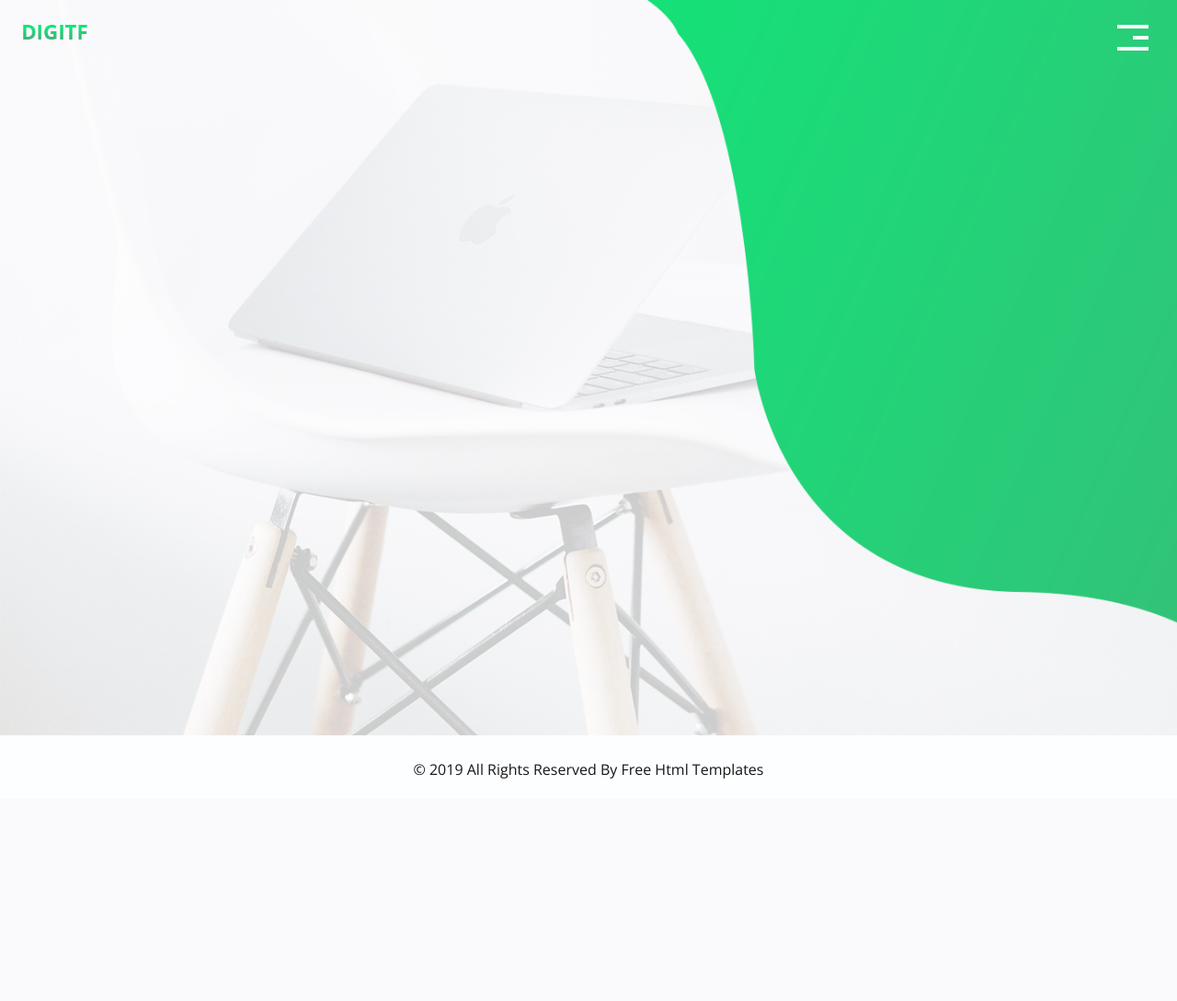
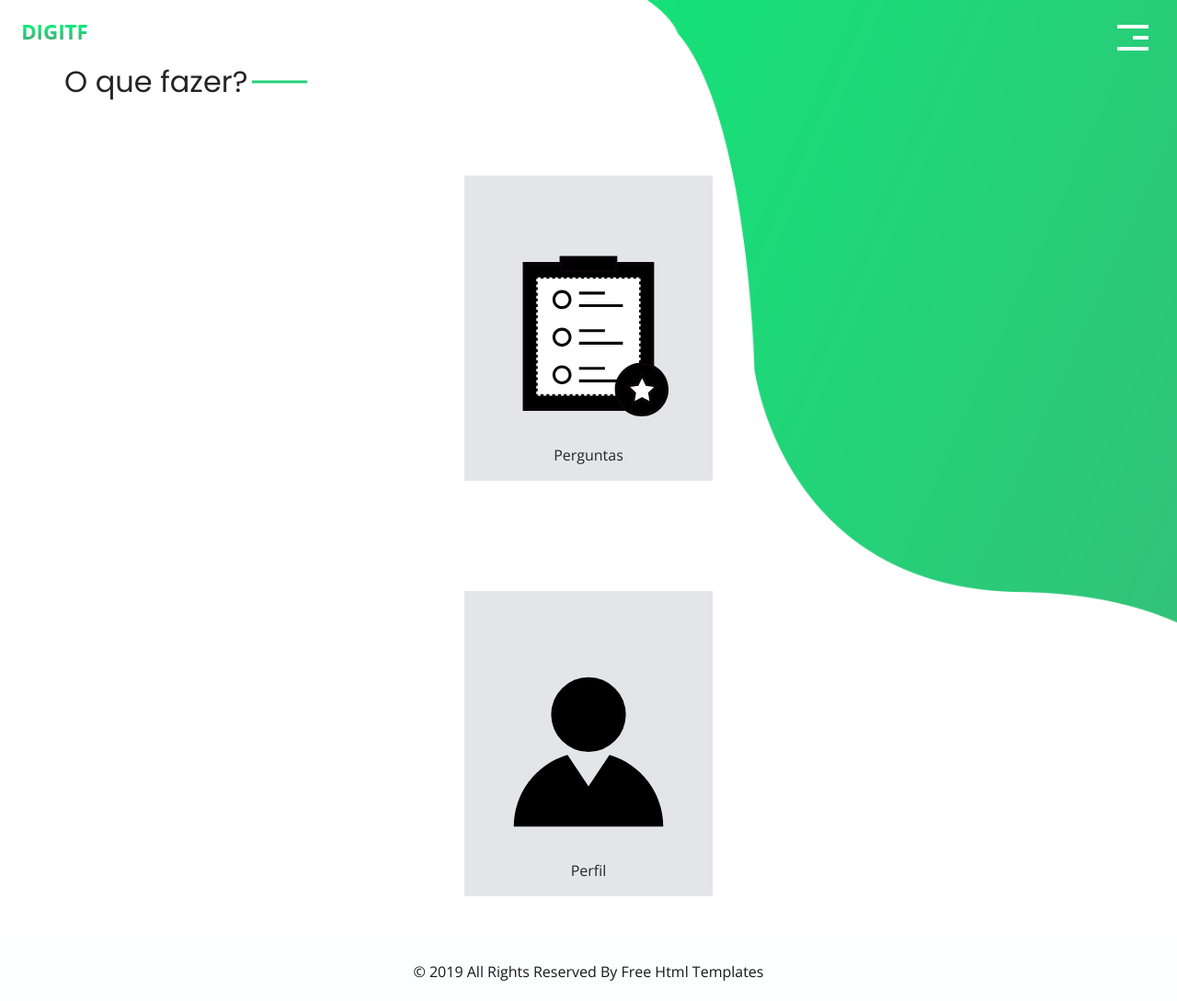
Before and after one commit to Dryzera/musical-test-django-2024, a Django app: page / in a window 1280 px wide. Shown: the whole page at 92% size. Before the commit the page ends 847 px from the top, so only its background shows below. Run offline with Django 5.2, Linux system fonts and the light colour scheme; some libraries are stand-ins or nearby versions.

Commit message:
custom home page

```diff
--- a/base_static/global/css/style.css
+++ b/base_static/global/css/style.css
@@ -25,6 +25,7 @@ body {
 .layout_padding-top {
   padding-top: 90px;
 }
+
 
 .layout_padding-bottom {
   padding-bottom: 90px;
@@ -56,10 +57,6 @@ body {
 
 /*header section*/
 .hero_area {
-  height: 100vh;
-  background-image: url(../images/hero-bg.jpg);
-  background-size: cover;
-  position: relative;
   background-repeat: no-repeat;
   overflow: hidden;
 }
--- a/base_templates/global/base.html
+++ b/base_templates/global/base.html
@@ -8,10 +8,10 @@
         <header class="header_section">
             {% include "global/partials/_header.html" %}
         </header>
+        <main>
+            {% block content %}{% endblock content %}
+        </main>
     </div>
-    <main>
-        {% block content %}{% endblock content %}
-    </main>
 
     <footer class="container-fluid footer_section ">
         {% include "global/partials/_footer.html" %}
--- a/main/templates/home.html
+++ b/main/templates/home.html
@@ -1,4 +1,44 @@
 {% extends "global/base.html" %}
+{% load static %}
 
 {% block content %}
+
+<section class="brand_section">
+    <div class="container">
+      <div class="heading_container">
+        <h2>
+          O que fazer?
+        </h2>
+      </div>
+      <div class="brand_container layout_padding2">
+        <div class="box">
+          <a href="{% url "main:home" %}">
+            <div class="img-box">
+              <img src="{% static "global/images/question_home.svg" %}" alt="">
+            </div>
+            <div class="detail-box">
+              <h6>
+                Perguntas
+              </h6>
+            </div>
+          </a>
+        </div>
+      </div>
+      <div class="brand_container layout_padding2">
+        <div class="box">
+          <a href="{% url "main:perfil" request.user.pk %}">
+            <div class="img-box">
+              <img src="{% static "global/images/avatar_home_perfil.svg" %}" alt="">
+            </div>
+            <div class="detail-box">
+              <h6>
+                Perfil
+              </h6>
+            </div>
+          </a>
+        </div>
+      </div>
+    </div>
+  </section>
+
 {% endblock content %}
```
Also changed, not shown: base_static/global/images/avatar_home_perfil.svg (added), base_static/global/images/question_home.svg (added).
